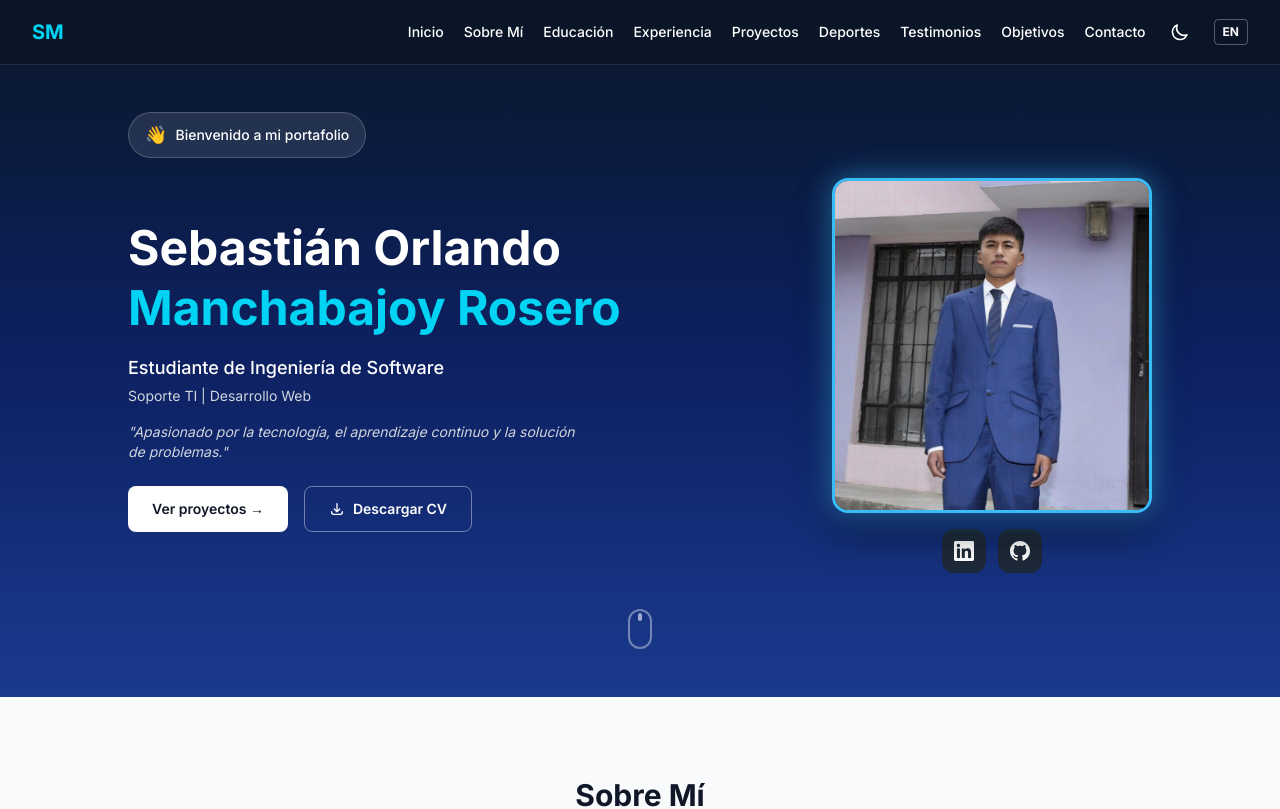
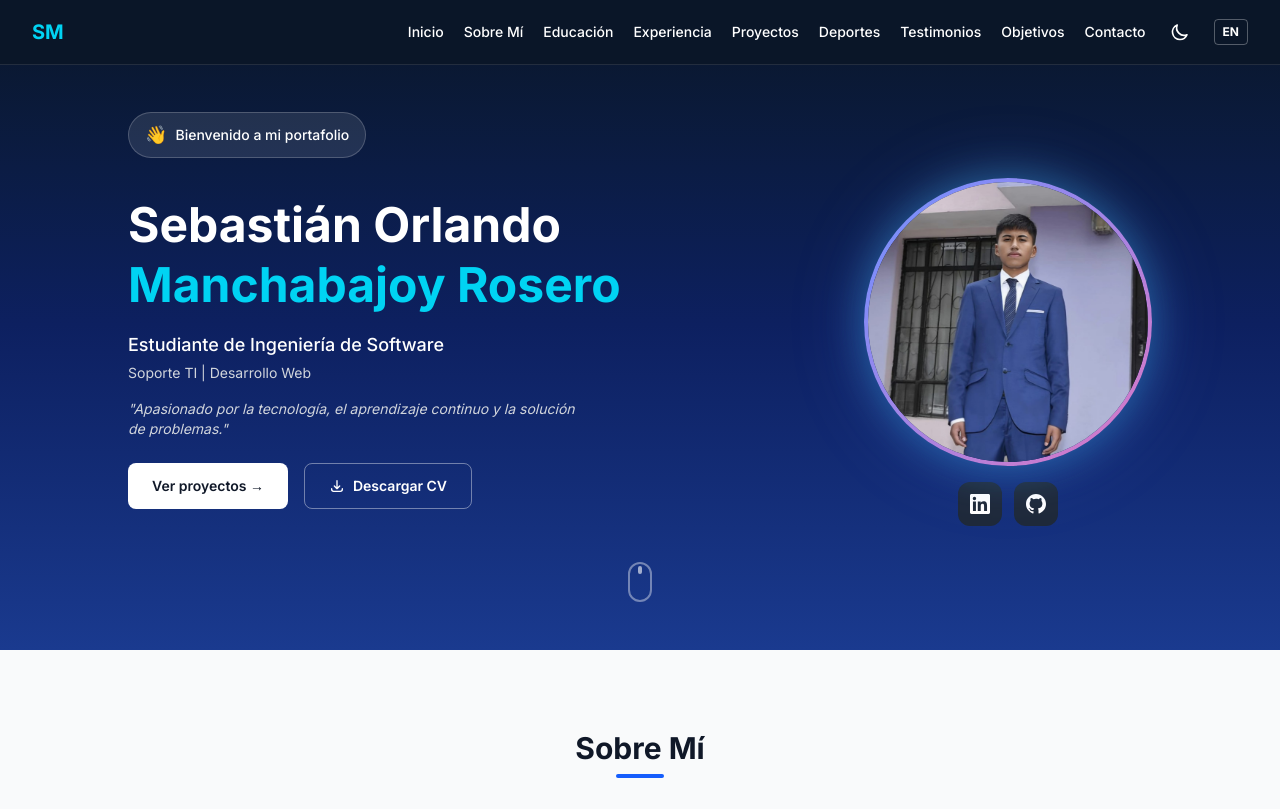
Before and after one commit to SebastianRosero16/Portafolio, a Next.js app: page / in a window 1280 px wide. Shown: the top 809 px of the page. Built offline with nearby package versions, Linux system fonts and the light colour scheme.

Commit message:
style: marco circular con gradiente animado en foto de perfil

```diff
--- a/app/globals.css
+++ b/app/globals.css
@@ -112,3 +112,9 @@ html.dark .text-gray-600 {
 html.dark .text-gray-500 {
   color: #94a3b8 !important;
 }
+
+@keyframes spin {
+  0% { background-position: 0% 50%; }
+  50% { background-position: 100% 50%; }
+  100% { background-position: 0% 50%; }
+}
--- a/components/Hero.tsx
+++ b/components/Hero.tsx
@@ -57,23 +57,35 @@ export default function Hero() {
 
           {/* Right: profile photo + social links */}
           <div className="flex flex-col items-center gap-4 shrink-0">
-            <div className="w-64 sm:w-80 rounded-2xl overflow-hidden bg-white/5 relative" style={{ border: "3px solid #38bdf8", boxShadow: "0 0 30px rgba(56,189,248,0.5), 0 20px 40px rgba(0,0,0,0.4)" }}>
+            <div className="relative w-56 h-56 sm:w-72 sm:h-72">
+              {/* Gradient ring */}
               <div
-                className="absolute inset-0 opacity-10 pointer-events-none"
+                className="absolute inset-0 rounded-full"
                 style={{
-                  backgroundImage:
-                    "linear-gradient(rgba(255,100,100,0.5) 1px, transparent 1px), linear-gradient(90deg, rgba(255,100,100,0.5) 1px, transparent 1px)",
-                  backgroundSize: "20px 20px",
+                  background: "linear-gradient(135deg, #38bdf8, #818cf8, #f472b6, #38bdf8)",
+                  padding: "4px",
+                  backgroundSize: "300% 300%",
+                  animation: "spin 6s linear infinite",
                 }}
+              >
+                <div className="w-full h-full rounded-full bg-[#0d2060]" />
+              </div>
+              {/* Glow */}
+              <div
+                className="absolute inset-0 rounded-full"
+                style={{ boxShadow: "0 0 40px rgba(56,189,248,0.4), 0 0 80px rgba(129,140,248,0.2)" }}
               />
+              {/* Photo */}
+              <div className="absolute inset-[4px] rounded-full overflow-hidden">
                 <Image
                   src="/profile.jpg"
                   alt="Sebastián Manchabajoy"
                   width={400}
-                height={500}
-                className="w-full object-cover object-top"
+                  height={400}
+                  className="w-full h-full object-cover object-top"
                   priority
                 />
+              </div>
             </div>
 
             {/* Social links below photo */}
```
Lines whose indentation alone changed are shown as unchanged.
